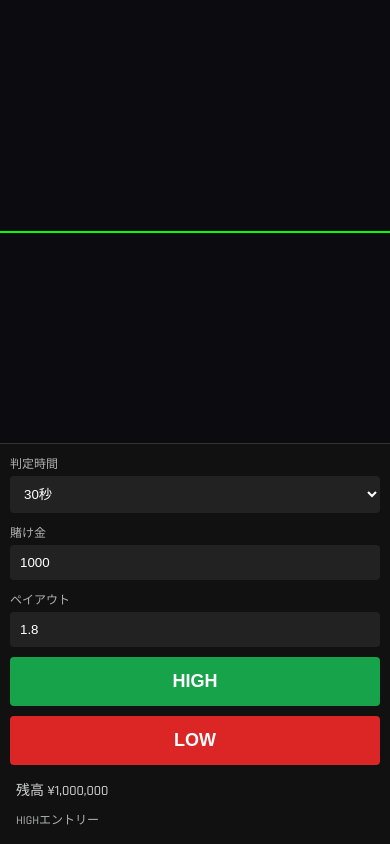
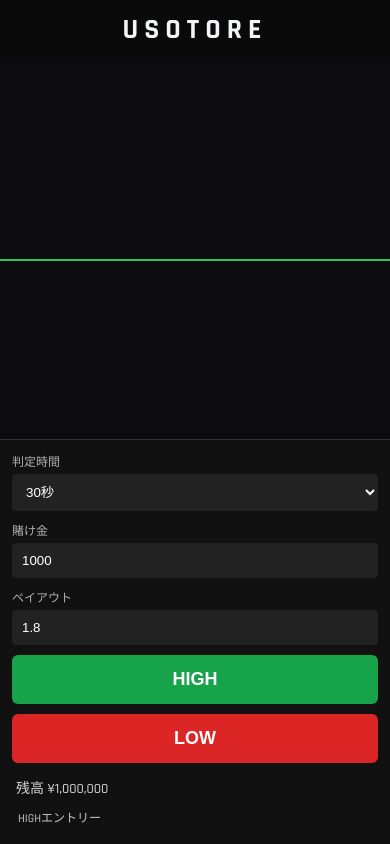
Before and after one commit to usotoreyour-jpg/usotorecandle, a plain HTML site: page USOTORE_Mobile.html in a window 390 px wide. Both pictures are taken after a click on the button "HIGH". Drawn offline with Linux system fonts and the light colour scheme.

Commit message:
Add mobile version

```diff
--- a/USOTORE_Mobile.html
+++ b/USOTORE_Mobile.html
@@ -13,14 +13,17 @@
     --text:#f3f4f6;
     --win:#22c55e;
     --lose:#ef4444;
-    --line:#3b82f6;
 }
 
+/* Reset */
 *{box-sizing:border-box;margin:0;padding:0}
-body{background:var(--bg);color:var(--text);font-family:"Rajdhani","Noto Sans JP",sans-serif;}
+body{
+    background:var(--bg);
+    color:var(--text);
+    font-family:"Rajdhani","Noto Sans JP",sans-serif;
+}
 
-#title{text-align:center;font-size:22px;letter-spacing:6px;font-weight:700;padding:12px}
-
+/* Layout */
 #wrap{
     display:flex;
     flex-direction:column;
@@ -28,6 +31,15 @@ body{background:var(--bg);color:var(--text);font-family:"Rajdhani","Noto Sans JP
     width:100%;
 }
 
+#title{
+    text-align:center;
+    font-size:28px;
+    padding:12px;
+    font-weight:700;
+    letter-spacing:6px;
+}
+
+/* Chart area */
 #chart{
     flex:1;
     width:100%;
@@ -36,12 +48,12 @@ body{background:var(--bg);color:var(--text);font-family:"Rajdhani","Noto Sans JP
     position:relative;
 }
 
-/* UI PANEL */
+/* Panel */
 .panel{
     width:100%;
     background:#111;
     border-top:1px solid #333;
-    padding:10px;
+    padding:12px;
 }
 
 .row{
@@ -49,13 +61,11 @@ body{background:var(--bg);color:var(--text);font-family:"Rajdhani","Noto Sans JP
     flex-direction:column;
     margin-bottom:10px;
 }
-
 .row label{
     font-size:12px;
     opacity:0.7;
     margin-bottom:4px;
 }
-
 input,select{
     padding:10px;
     width:100%;
@@ -65,53 +75,52 @@ input,select{
     border-radius:4px;
 }
 
+/* Buttons */
 button{
     width:100%;
     padding:14px;
     border:none;
-    border-radius:4px;
+    border-radius:6px;
     color:#fff;
     font-size:18px;
     font-weight:700;
     margin-bottom:10px;
 }
-
 #highBtn{background:#16a34a;}
 #lowBtn{background:#dc2626;}
 
 #balance{
-    text-align:left;
-    padding:4px 6px;
     font-size:14px;
     opacity:0.85;
+    padding:4px;
 }
-
 #log{
     font-size:12px;
-    opacity:0.7;
+    opacity:0.8;
     padding:6px;
 }
 
-/* entry lines */
-.entry-line-high{
+/* Entry line */
+.entry-line{
     position:absolute;
-    border-top:2px solid #00ff00;
+    width:100%;
+    height:2px;
+    left:0;
     z-index:9999;
-    width:100%;
 }
-
-.entry-line-low{
-    position:absolute;
-    border-top:2px solid #ff0044;
-    z-index:9999;
-    width:100%;
+.entry-high{
+    background:#22c55e;
 }
-
+.entry-low{
+    background:#ef4444;
+}
 </style>
 </head>
 
 <body>
 <div id="wrap">
+
+    <div id="title">USOTORE</div>
 
     <div id="chart"></div>
 
@@ -143,45 +152,46 @@ button{
 
 </div>
 
+
 <script>
-let entryLines = [];
+let balance = 1000000;
+const entryLines = [];
 
-/* クリック時にライン表示 */
 function addEntryLine(y, direction){
     const line = document.createElement("div");
+    line.classList.add("entry-line");
     line.style.top = `${y}px`;
 
     if(direction === "HIGH"){
-        line.classList.add("entry-line-high");
+        line.classList.add("entry-high");
     }else{
-        line.classList.add("entry-line-low");
+        line.classList.add("entry-low");
     }
 
     document.querySelector("#chart").appendChild(line);
     entryLines.push(line);
 }
 
-/* ログ表示用 */
 function log(text){
     const logbox = document.getElementById("log");
     logbox.innerHTML = text + "<br>" + logbox.innerHTML;
 }
 
-/* event listeners */
+/* Button events */
 document.getElementById("highBtn").addEventListener("click",()=>{
     const chart = document.getElementById("chart");
-    const y = chart.clientHeight / 2;
+    const y = chart.clientHeight/2;
     addEntryLine(y,"HIGH");
     log("HIGHエントリー");
 });
 
 document.getElementById("lowBtn").addEventListener("click",()=>{
     const chart = document.getElementById("chart");
-    const y = chart.clientHeight / 2;
+    const y = chart.clientHeight/2;
     addEntryLine(y,"LOW");
     log("LOWエントリー");
 });
+</script>
 
-</script>
 </body>
 </html>
```
